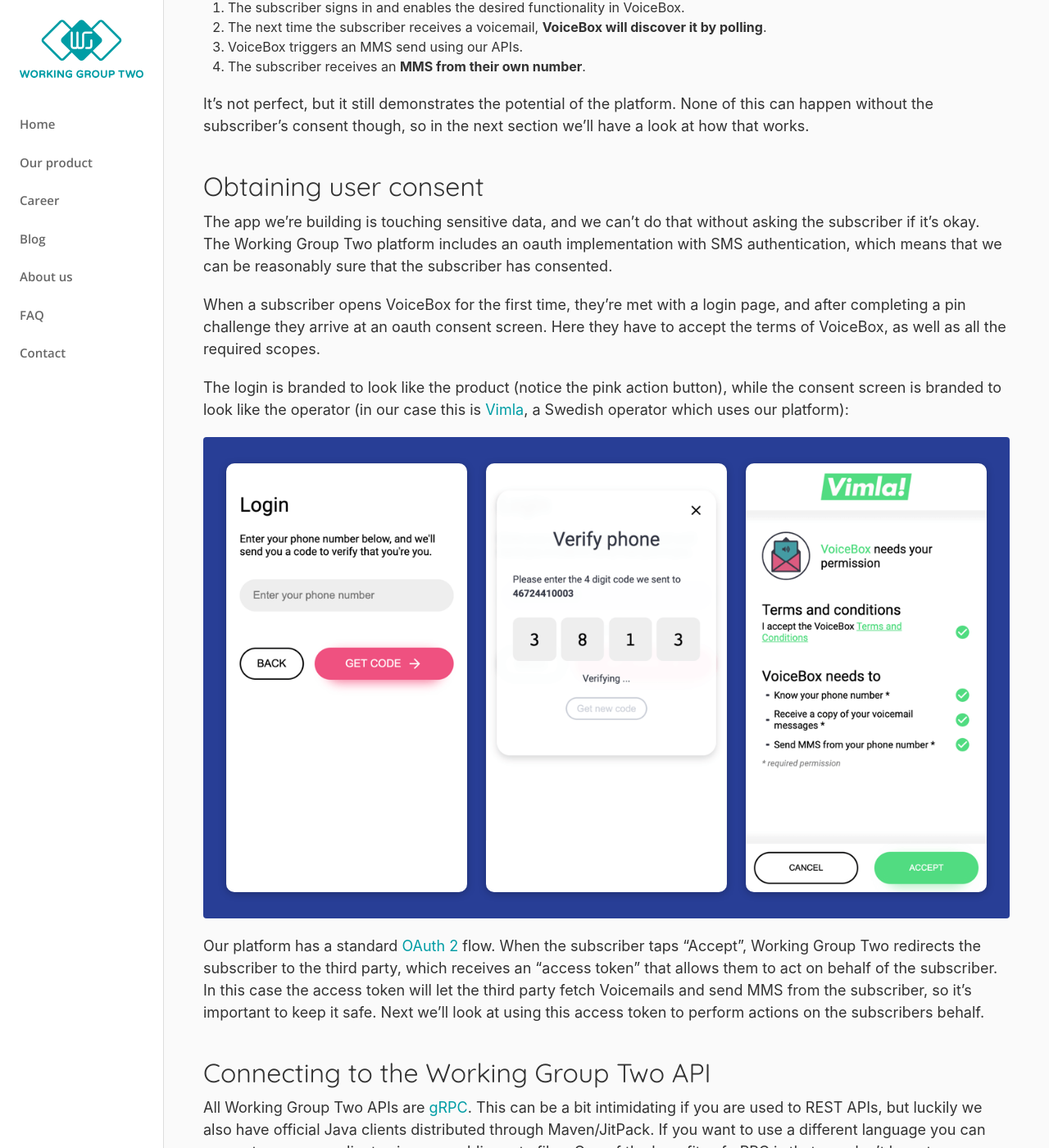
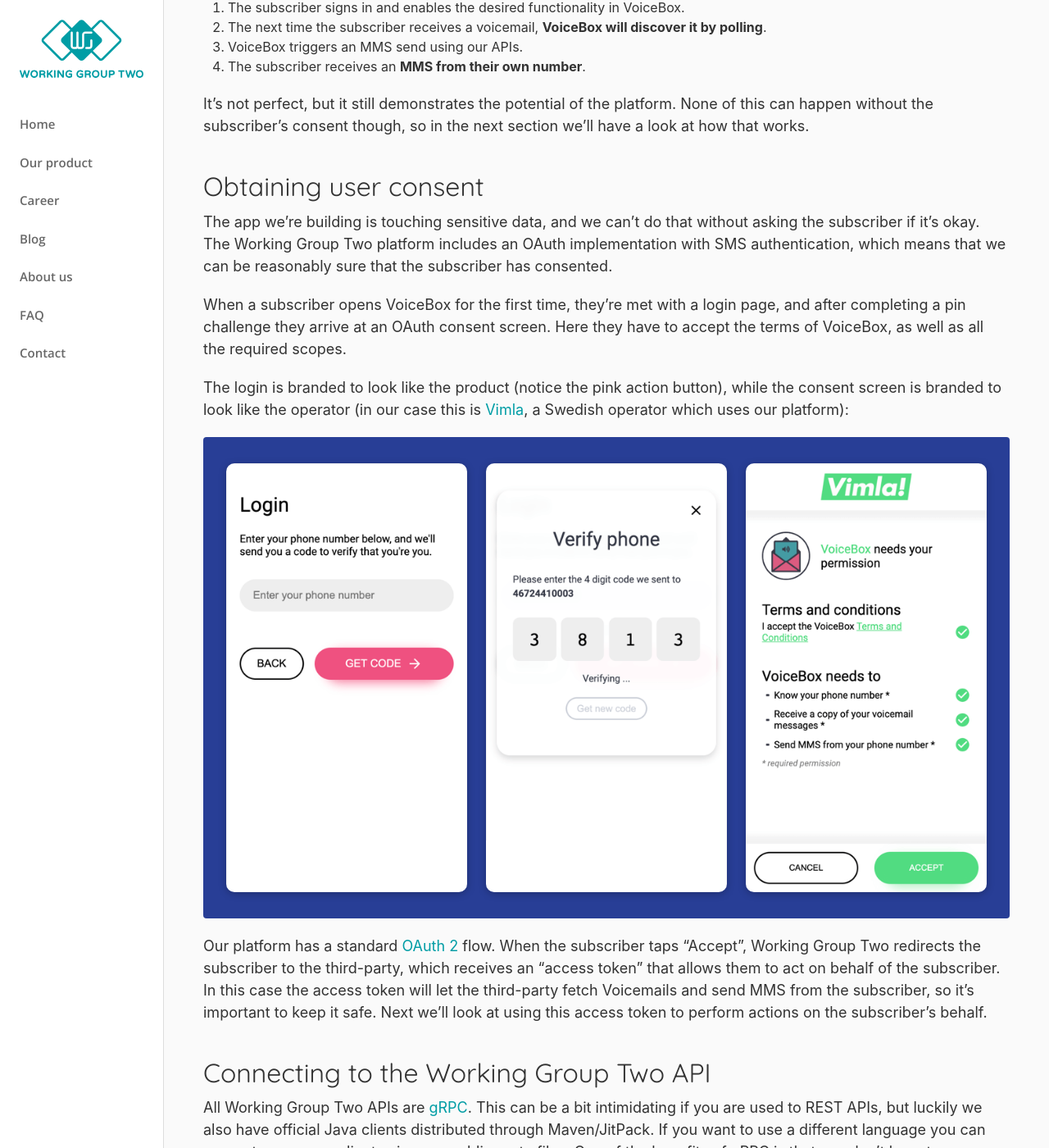
Before and after one commit to working-group-two/engineering-blog, a Jekyll site: the page built from pages/blog/_posts/2020-08-21-building-software-for-a-telecom-core-network.md, in a window 1280 px wide and 1400 px high, scrolled down 2569 px. Shown: the whole window at 82% size. Built offline with Jekyll 4.4.1, drawn with Linux system fonts in a browser that asks for light colours; nearby versions of some CDN libraries; some of the changed text lies outside the part shown.

Commit message:
[blog] Fix review comments on operator-software post

```diff
--- a/pages/blog/_posts/2020-08-21-building-software-for-a-telecom-core-network.md
+++ b/pages/blog/_posts/2020-08-21-building-software-for-a-telecom-core-network.md
@@ -49,9 +49,9 @@
 
 ## Obtaining user consent
 
-The app we're building is touching sensitive data, and we can't do that without asking the subscriber if it’s okay. The Working Group Two platform includes an oauth implementation with SMS authentication, which means that we can be reasonably sure that the subscriber has consented.
+The app we're building is touching sensitive data, and we can't do that without asking the subscriber if it’s okay. The Working Group Two platform includes an OAuth implementation with SMS authentication, which means that we can be reasonably sure that the subscriber has consented.
 
-When a subscriber opens VoiceBox for the first time, they’re met with a login page, and after completing a pin challenge they arrive at an oauth consent screen. Here they have to accept the terms of VoiceBox, as well as all the required scopes.
+When a subscriber opens VoiceBox for the first time, they’re met with a login page, and after completing a pin challenge they arrive at an OAuth consent screen. Here they have to accept the terms of VoiceBox, as well as all the required scopes.
 
 The login is branded to look like the product (notice the pink action button), while the consent screen is branded to look like the operator (in our case this is <a href="https://vimla.se" target="_blank">Vimla</a>, a Swedish operator which uses our platform):
 
@@ -61,8 +61,8 @@
     <img src="/img/blog/building-software-for-a-telecom-core-network/consent-screen.png" alt="ID consent screen">
 </div>
 
-Our platform has a standard <a href="https://oauth.net/2/" target="_blank">OAuth 2</a> flow. When the subscriber taps “Accept”, Working Group Two redirects the subscriber to the third party, which receives an "access token" that allows them to act on behalf of the subscriber. In this case the access token will let the third party fetch Voicemails and send MMS from the subscriber, so it’s important to keep it safe.
-Next we’ll look at using this access token to perform actions on the subscribers behalf.
+Our platform has a standard <a href="https://oauth.net/2/" target="_blank">OAuth 2</a> flow. When the subscriber taps “Accept”, Working Group Two redirects the subscriber to the third-party, which receives an "access token" that allows them to act on behalf of the subscriber. In this case the access token will let the third-party fetch Voicemails and send MMS from the subscriber, so it’s important to keep it safe.
+Next we’ll look at using this access token to perform actions on the subscriber's behalf.
 
 ## Connecting to the Working Group Two API
 
@@ -129,9 +129,9 @@
 
 ## Conclusion
 
-As you can see, we’re still in the early stages of our developer platform. In the coming year we will be adding a lot more APIs, as well as building an app-store where subscribers can browse products that they want to add to their subscription. We believe opening up the core network in this way will allow third party developers to build incredible apps that will lead to much happier subscribers, which will in turn lead to subscriber growth for operators on our platform.
+As you can see, we’re still in the early stages of our developer platform. In the coming year, we will be adding a lot more APIs, as well as building an app-store where subscribers can browse products that they want to add to their subscription. We believe opening up the core network in this way will allow third-party developers to build incredible apps that will lead to much happier subscribers, which will in turn lead to subscriber growth for operators on our platform.
 
-At the time of writing, all apps on the platform have to be free, but we are working on a monetization model similar to that of the Apple and Google app-stores. Our main priority is to come up with a model that is fair to both third party developers and operators.
+At the time of writing, all apps on the platform have to be free, but we are working on a monetization model similar to that of the Apple and Google app-stores. Our main priority is to come up with a model that is fair to both third-party developers and operators.
 
 If you’re interested in our platform, please head on over to <a href="https://developer.wgtwo.com" target="_blank">https://developer.wgtwo.com</a> and create an account. If you have any questions please contact us at <products@wgtwo.com>.
 
```
Also changed, not shown: other parts of pages/blog/_posts/2020-08-21-building-software-for-a-telecom-core-network.md (+1 -1 lines).
